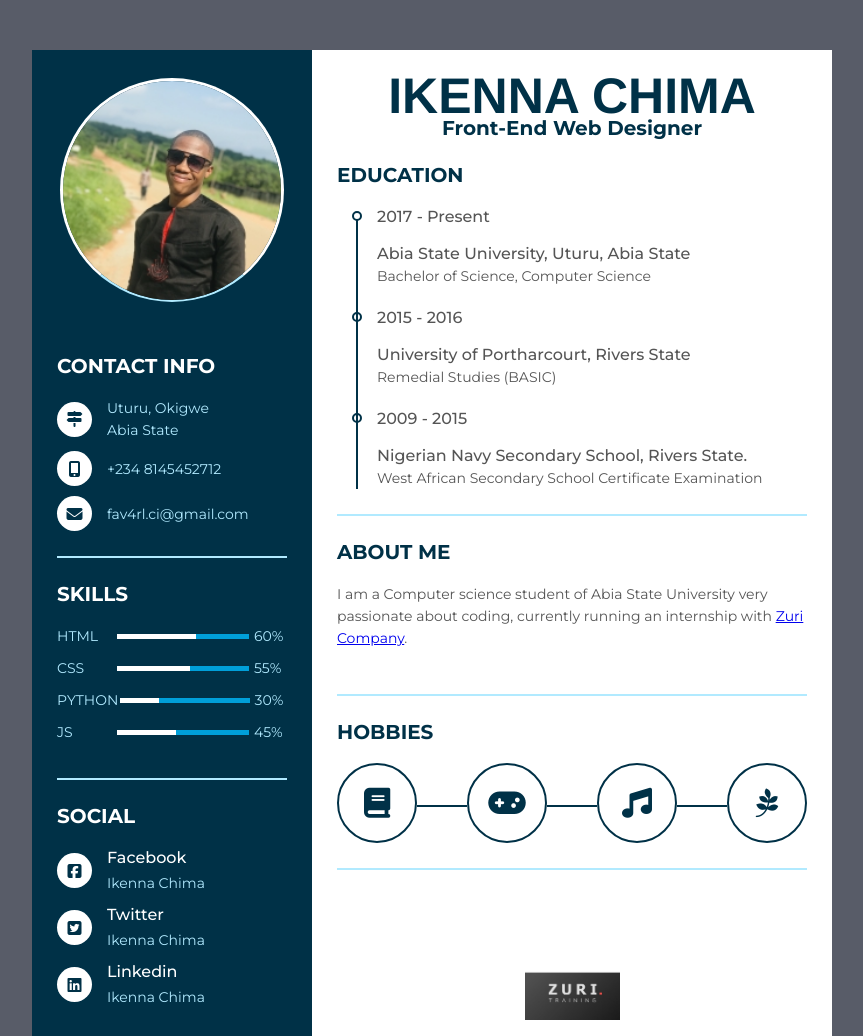
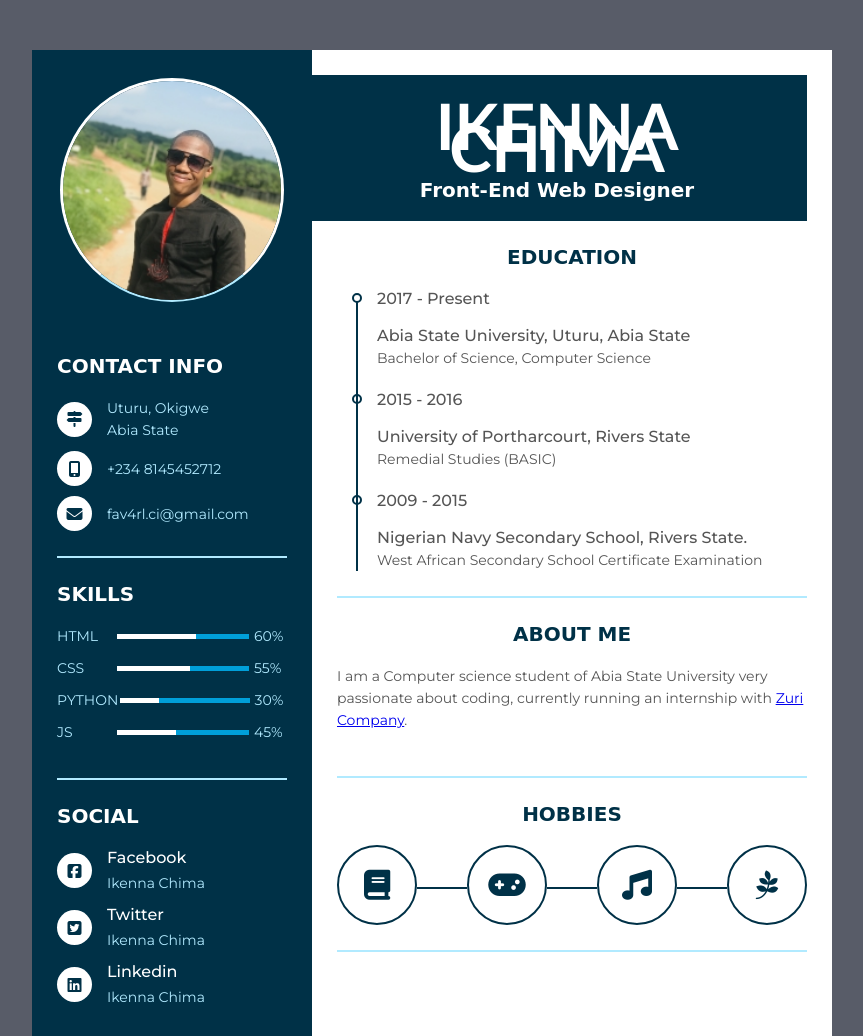
Before and after one commit to Smylah/My-Resume, a plain HTML site: page index.html in a window 1280 px wide. Shown: the top 1036 px of the page, without its empty margins (208-1071 px from the left). Drawn offline with Linux system fonts and the light colour scheme.

Commit message:
modified the page

```diff
--- a/styles.css
+++ b/styles.css
@@ -16,6 +16,7 @@ body {
 }
 
 .bold {
+  font-family: cursive;
   font-weight: 700;
   font-size: 20px;
   text-transform: uppercase;
@@ -158,23 +159,31 @@ body {
 
 .resume .resume_right .resume_name h1 {
   font-size: 50px;
-  font-family: 'Franklin Gothic Medium', 'Arial Narrow', Arial, sans-serif;
+  font-family: 'Trebuchet MS', 'Lucida Sans Unicode', 'Lucida Grande', 'Lucida Sans', Arial, sans-serif;
   text-align: center;
   text-transform: uppercase;
-  color: #003147;
-  padding: 10px;
+  padding-bottom: 20px;
+  padding-top: 20px;
   font-weight: 600;
+  font-size: 64px;
 }
 
 .resume .resume_right .resume_name h3 {
   font-size: 20px;
   text-align: center;
-  color: #003147;
+  font-family: cursive;
 }
 
+.resume .resume_right .resume_name {
+  background-color: #003147;
+  color: #fff;
+  padding: 20px;
+  margin-left: -30px;
+}
 
 .resume .resume_right .bold {
   color: #003147;
+  text-align: center;
 }
 
 .resume .resume_right .resume_work ul,
```
